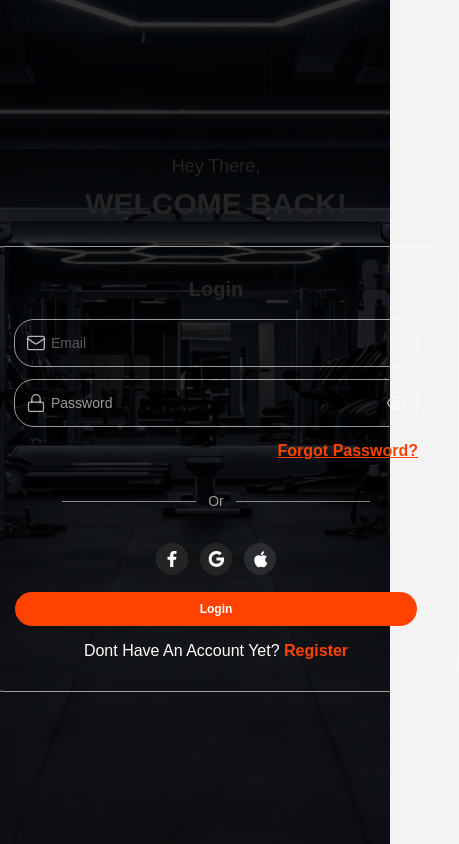
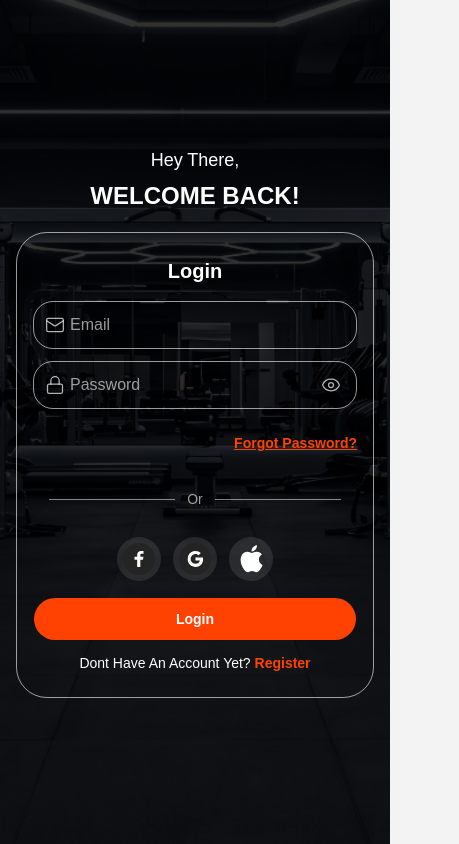
Before and after one commit to Abdosamiir/fitness-app, a React (Vite) app: page /login in a window 390 px wide. Shown: the whole page, 459 px wide, since content can reach past the window. Built offline with nearby package versions, Linux system fonts and the light colour scheme.

Commit message:
style: improve layout and styling for password recovery components

```diff
--- a/src/features/auth/components/forget-password/forget-password-mainscreen.tsx
+++ b/src/features/auth/components/forget-password/forget-password-mainscreen.tsx
@@ -1,39 +1,30 @@
-import { useState } from "react";
-import { useNavigate } from "react-router";
-import { EmailStep } from "./forget-password";
-import { OtpStep } from "./verify-otp";
-import { ResetPasswordStep } from "./reset-password";
-
+import { useState } from "react"
+import { useNavigate } from "react-router"
+import { EmailStep } from "./forget-password"
+import { OtpStep } from "./verify-otp"
+import { ResetPasswordStep } from "./reset-password"
 
 export function ForgotPasswordScreen() {
-  const navigate = useNavigate();
-  const [step, setStep] = useState<1 | 2 | 3>(1);
-  const [email, setEmail] = useState("");
+  const navigate = useNavigate()
+  const [step, setStep] = useState<1 | 2 | 3>(1)
+  const [email, setEmail] = useState("")
 
   return (
-    <div className="w-full flex justify-center items-center py-10">
+    <div className="flex w-full min-w-0 items-center justify-center py-4 sm:py-6 lg:py-10">
       {step === 1 && (
         <EmailStep
           onSuccess={(submittedEmail) => {
-            setEmail(submittedEmail);
-            setStep(2);
+            setEmail(submittedEmail)
+            setStep(2)
           }}
         />
       )}
 
-      {step === 2 && (
-        <OtpStep
-          email={email}
-          onSuccess={() => setStep(3)}
-        />
-      )}
+      {step === 2 && <OtpStep email={email} onSuccess={() => setStep(3)} />}
 
       {step === 3 && (
-        <ResetPasswordStep
-          email={email}
-          onSuccess={() => navigate("/login")}
-        />
+        <ResetPasswordStep email={email} onSuccess={() => navigate("/login")} />
       )}
     </div>
-  );
+  )
 }
--- a/src/features/auth/components/login-module.tsx
+++ b/src/features/auth/components/login-module.tsx
@@ -38,18 +38,20 @@ export function LoginModule() {
   }
 
   return (
-    <div className="flex w-full flex-col items-center gap-6">
+    <div className="flex w-full min-w-0 flex-col items-center gap-5 text-white sm:gap-6">
       {/* Heading */}
       <div className="flex flex-col items-center gap-1.5 text-center">
         <span className="font-brand text-lg">Hey There,</span>
 
-        <h1 className="font-brand text-3xl font-bold">WELCOME BACK!</h1>
+        <h1 className="font-brand text-2xl font-bold sm:text-3xl">
+          WELCOME BACK!
+        </h1>
       </div>
 
       {/* Card */}
       <form
         onSubmit={handleSubmit(onSubmit)}
-        className="w-[486px] rounded-[32px] border border-white/60 px-10 py-7"
+        className="w-full min-w-0 rounded-3xl border border-white/60 px-4 py-6 sm:rounded-[32px] sm:px-8 sm:py-7 xl:px-10"
       >
         {/* Title */}
         <span className="block text-center font-brand text-xl font-extrabold">
@@ -68,15 +70,16 @@ export function LoginModule() {
             <Input
               type="email"
               placeholder="Email"
-              autoComplete="true"
-              className="h-12 rounded-[20px] border-white/60 bg-transparent pr-3 pl-9 font-brand text-sm text-white"
+              autoComplete="email"
+              className="h-12 rounded-[20px] border-white/60 bg-transparent pr-3 pl-9 font-brand text-base text-white placeholder:text-white/60"
               {...register("email")}
             />
-
           </div>
-           {errors.email && (
-              <p className="text-sm text-red-500">{errors.email.message}</p>
-            )}
+          {errors.email && (
+            <p className="text-sm wrap-anywhere text-red-500">
+              {errors.email.message}
+            </p>
+          )}
 
           {/* Password */}
           <div className="relative">
@@ -88,16 +91,17 @@ export function LoginModule() {
 
             <Input
               type={showPassword ? "text" : "password"}
+              autoComplete="current-password"
               placeholder="Password"
-              className="h-12 rounded-[20px] border-white/60 bg-transparent pr-8 pl-9 font-brand text-sm text-white placeholder:text-white/60 focus-visible:border-brand-500 focus-visible:ring-0"
+              className="h-12 rounded-[20px] border-white/60 bg-transparent pr-12 pl-9 font-brand text-base text-white placeholder:text-white/60 focus-visible:border-brand-500 focus-visible:ring-0"
               {...register("password")}
             />
 
-
             <button
               type="button"
+              aria-label={showPassword ? "Hide password" : "Show password"}
               onClick={() => setShowPassword((prev) => !prev)}
-              className="absolute top-1/2 right-3 -translate-y-1/2 text-white/70"
+              className="absolute top-1/2 right-1 flex size-11 -translate-y-1/2 items-center justify-center rounded-full text-white/70"
             >
               {showPassword ? (
                 <EyeOff size={20} strokeWidth={1.5} />
@@ -106,14 +110,16 @@ export function LoginModule() {
               )}
             </button>
           </div>
-           {errors.password && (
-              <p className="text-sm text-red-500 ">{errors.password.message}</p>
-            )}
+          {errors.password && (
+            <p className="text-sm wrap-anywhere text-red-500">
+              {errors.password.message}
+            </p>
+          )}
 
           {/* Error Message */}
 
           {error && (
-            <p className="text-sm text-red-500">
+            <p className="text-sm wrap-anywhere text-red-500">
               {error.message || "Failed to login"}
             </p>
           )}
@@ -121,13 +127,13 @@ export function LoginModule() {
           {/* Forgot Password */}
           <Link
             to={ROUTES.forgetPassword}
-            className="text-right font-brand text-base font-bold text-brand-500 underline"
+            className="flex min-h-11 items-center self-end text-right font-brand text-sm font-bold text-brand-500 underline sm:text-base"
           >
             Forgot Password?
           </Link>
 
           {/* Divider */}
-          <div className="flex items-center gap-3 px-12 py-4">
+          <div className="flex items-center gap-3 px-4 py-3 sm:px-12 sm:py-4">
             <div className="h-px flex-1 bg-white/50" />
 
             <span className="font-brand text-sm text-white/60">Or</span>
@@ -139,21 +145,25 @@ export function LoginModule() {
           <div className="flex justify-center gap-3 py-1">
             <button
               type="button"
-              className="flex size-8 items-center justify-center rounded-full bg-white/10 text-white"
+              className="flex size-11 shrink-0 items-center justify-center rounded-full bg-white/10 text-white"
             >
-              <img src="facebook circle.svg" alt="Facebook" />{" "}
+              <img
+                src="/facebook circle.svg"
+                alt="Facebook"
+                className="size-8"
+              />
             </button>
             <button
               type="button"
-              className="flex size-8 items-center justify-center rounded-full bg-white/10 text-white"
+              className="flex size-11 shrink-0 items-center justify-center rounded-full bg-white/10 text-white"
             >
-              <img src="/Google.svg" alt="Google" />
+              <img src="/Google.svg" alt="Google" className="size-8" />
             </button>
             <button
               type="button"
-              className="flex size-8 items-center justify-center rounded-full bg-white/10 text-white"
+              className="flex size-11 shrink-0 items-center justify-center rounded-full bg-white/10 text-white"
             >
-              <img src="/apple.svg" alt="Apple" />
+              <img src="/apple.svg" alt="Apple" className="size-8" />
             </button>
           </div>
 
@@ -161,13 +171,13 @@ export function LoginModule() {
           <Button
             type="submit"
             disabled={isPending}
-            className="w-full rounded-full bg-brand-500 font-brand text-xs font-bold text-white hover:bg-brand-600"
+            className="h-11 w-full rounded-full bg-brand-500 font-brand text-sm font-bold text-white hover:bg-brand-600"
           >
             Login
           </Button>
 
           {/* Register */}
-          <p className="text-center font-brand text-base text-white">
+          <p className="text-center font-brand text-sm wrap-anywhere text-white sm:text-base">
             Dont Have An Account Yet?{" "}
             <Link to={ROUTES.register} className="font-bold text-brand-500">
               Register
--- a/src/features/auth/layouts/layout.tsx
+++ b/src/features/auth/layouts/layout.tsx
@@ -14,23 +14,23 @@ export function AuthLayout() {
         {/* layer */}
         <div className="grid min-h-svh bg-black/80 lg:grid-cols-2">
           {/* Desktop brand artwork */}
-          <div className="relative hidden items-center justify-center text-primary-foreground lg:flex">
+          <div className="relative hidden min-w-0 overflow-hidden text-primary-foreground lg:block">
             <img
               src={fit1}
               alt="Super Fitness"
-              className="absolute top-[7%] left-1/2 h-auto w-56 -translate-x-1/2 object-contain"
+              className="absolute top-8 left-1/2 h-auto w-44 -translate-x-1/2 object-contain xl:top-12 xl:w-56"
             />
-            <div className="flex h-full items-end justify-center">
+            <div className="absolute inset-x-6 top-32 bottom-0 flex items-end justify-center xl:top-40">
               <img
                 src={hero}
                 alt="Super Fitness athlete"
-                className="h-[72%] max-h-150 w-auto object-contain"
+                className="h-full max-h-150 w-auto max-w-full object-contain object-bottom"
               />
             </div>
           </div>
 
-          <div className="flex items-center justify-center p-6">
-            <div className="w-full max-w-sm">
+          <div className="flex min-w-0 items-center justify-center px-4 py-8 sm:px-6 sm:py-12 lg:px-8">
+            <div className="w-full max-w-[486px] min-w-0">
               <Outlet />
             </div>
           </div>
```
Also changed, not shown: src/features/auth/components/forget-password/forget-password.tsx (+8 -8 lines), src/features/auth/components/forget-password/reset-password.tsx (+13 -12 lines), src/features/auth/components/forget-password/verify-otp.tsx (+12 -10 lines).
